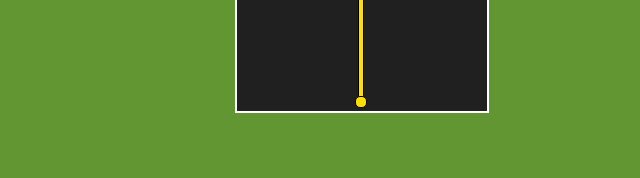
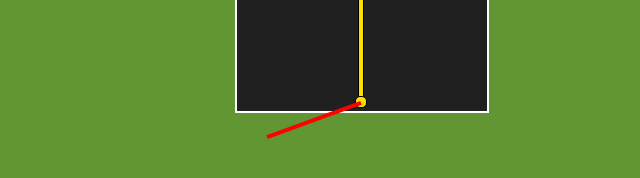
Before and after one commit to Risingvirtue/Grad, a plain HTML site: page index.html in a window 1280 px wide. Shown: the part 616-794 px from the top of the page, 280-920 px from the left. Drawn offline with nearby package versions, Linux system fonts and the light colour scheme.

Commit message:
stringinit

```diff
--- a/cap.css
+++ b/cap.css
@@ -56,7 +56,19 @@ body {
 
 }
 
-#string {
+.strings {
+	position: relative;
+	top: 115px;
+	left: 7px;
+}
+
+.string1 {
+	height: 100px;
+	width: 4px;
+	background-color: red;
+	margin-top: -32.9px;
+	margin-left: -46.9846px;
+	transform: rotate(70deg);
 
 }
 
--- a/cap.js
+++ b/cap.js
@@ -18,9 +18,12 @@ var currSize = size;
 $(document).ready(function() {
 
 })
-
-
-
+/*
+setInterval(function() {
+	$(".string1").css({transform: "rotate(" + angle + "deg)"});
+	angle++;
+}, 10)
+*/
 
 function throwCap() {
 	maxHeight = getMaxHeight(grav, velocity) / t;
@@ -38,7 +41,7 @@ function upwards() {
 
 
 
-		var range = getRange(height* 1.1, 1000);
+		var range = getRange(height, 1000);
 		//console.log(range);
 		var topPercent = (range.upper - height) / (range.upper - range.lower);
 		//console.log(topPercent * window.innerHeight - currSize / 2, $("#cap").css("top"));
--- a/index.html
+++ b/index.html
@@ -24,6 +24,16 @@
 					</div>
 					<div id="rope">
 					</div>
+					<div class="strings">
+						<div class="string1">
+						</div>
+						<div class="string2">
+						</div>
+						<div class="string3">
+						</div>
+					</div>
+
+
 				</div>
 			</div>
 			<button id="throw" onclick="throwCap()">Throw</button>
```
